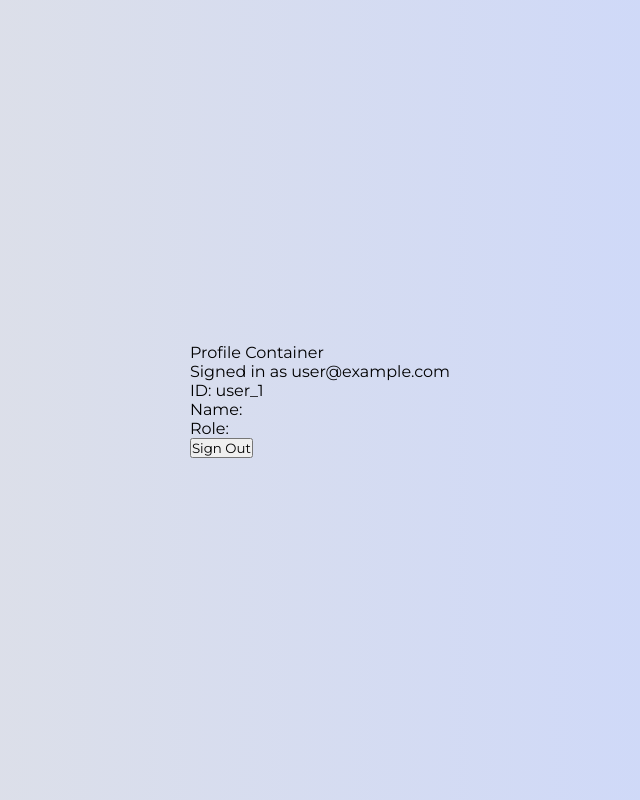
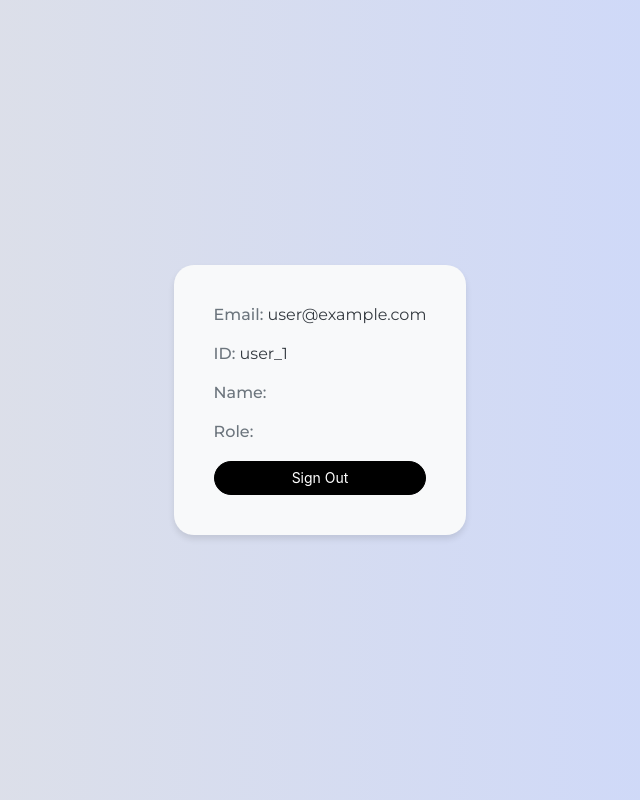
Before and after one commit to HUIXIN-TW/NotionSyncGCalFrontend, a Next.js app: page /profile in a window 1280 px wide. Shown: the whole page, without its empty margins (320-960 px from the left). Built offline with nearby package versions, Linux system fonts and the light colour scheme; no server answers; sample sign-in values are in the browser's storage.

Commit message:
add profile info page

```diff
--- a/src/components/profile/profile.jsx
+++ b/src/components/profile/profile.jsx
@@ -1,17 +1,28 @@
-"use client";
+import styles from "./profile.module.css";
+import Button from "@components/button/Button";
 
 const Profile = ({ session, signOut }) => {
   if (!session || !session.user) {
     return <div>Loading...</div>;
   }
+
+  const { email, id, username, role } = session.user;
+
   return (
-    <div>
-      <p>Profile Container</p>
-      <p>Signed in as {session.user.email}</p>
-      <p>ID: {session.user.id}</p>
-      <p>Name: {session.user.username}</p>
-      <p>Role: {session.user.role}</p>
-      <button onClick={() => signOut()}>Sign Out</button>
+    <div className={styles.profile_container}>
+      <div className={styles.profile_detail}>
+        <span className={styles.profile_label}>Email:</span> {email}
+      </div>
+      <div className={styles.profile_detail}>
+        <span className={styles.profile_label}>ID:</span> {id}
+      </div>
+      <div className={styles.profile_detail}>
+        <span className={styles.profile_label}>Name:</span> {username}
+      </div>
+      <div className={styles.profile_detail}>
+        <span className={styles.profile_label}>Role:</span> {role}
+      </div>
+      <Button text="Sign Out" onClick={() => signOut()} />
     </div>
   );
 };
--- /dev/null
+++ b/src/components/profile/profile.module.css
@@ -0,0 +1,21 @@
+.profile_container {
+  background: #f8f9fa; /* Lighter background for a fresher look */
+  border-radius: 20px; /* Slightly reduced for a modern aesthetic */
+  box-shadow: 0 4px 6px rgba(0, 0, 0, 0.1); /* More subtle shadow for depth */
+  padding: 40px; /* Increased padding for better space */
+  max-width: 400px; /* Limit width for better readability */
+  margin: auto; /* Center the profile container */
+  display: flex; /* Use flexbox */
+  flex-direction: column; /* Stack elements vertically */
+  gap: 20px; /* Consistent spacing between elements */
+}
+
+.profile_detail {
+  font-size: 16px; /* Increase base font size for readability */
+  color: #343a40; /* Darker text for better contrast */
+}
+
+.profile_label {
+  font-weight: 500; /* Medium font weight for labels */
+  color: #6c757d; /* Soft color for labels */
+}
```
